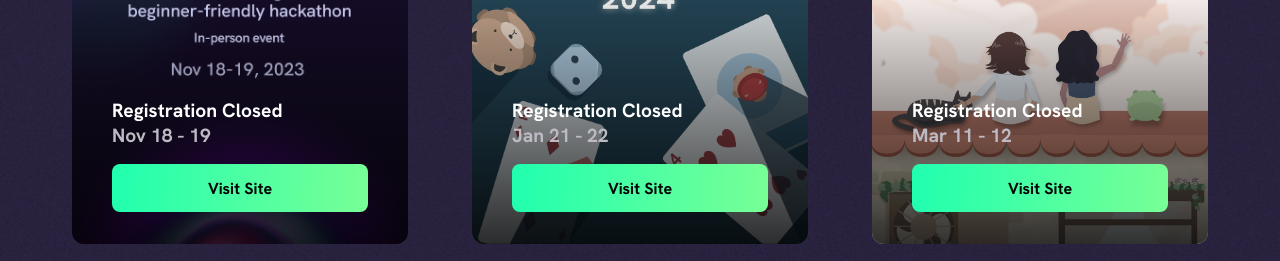
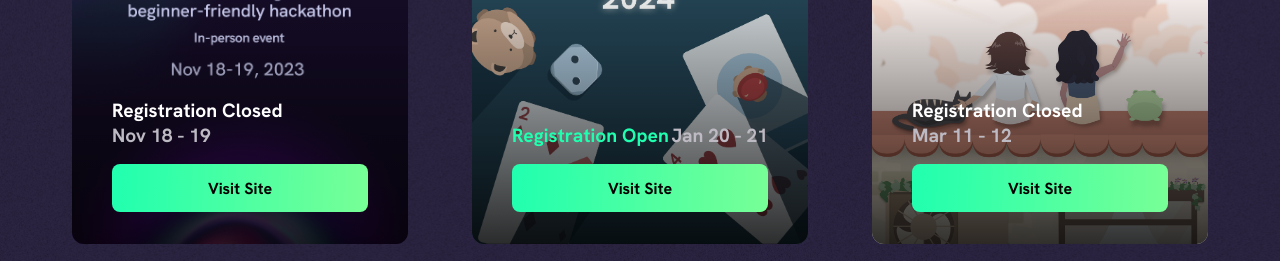
Before and after one commit to nwplus/www, a Next.js app: page / in a window 1280 px wide. Shown: the part 2300-2561 px from the top of the page. Built offline with nearby package versions, Linux system fonts and the light colour scheme; no server answers; the database is empty.

Commit message:
update nwhacks2024 status

```diff
--- a/components/Hackathons.js
+++ b/components/Hackathons.js
@@ -15,8 +15,8 @@ const HackCampData = {
 const nwHacksData = {
   imgSrc: '/assets/nwHacks2024.png',
   link: 'https://nwhacks.io',
-  date: 'Jan 21 - 22',
-  open: false,
+  date: 'Jan 20 - 21',
+  open: true,
 };
 const cmdfData = {
   imgSrc: '/assets/cmd-f2023.jpg',
```
